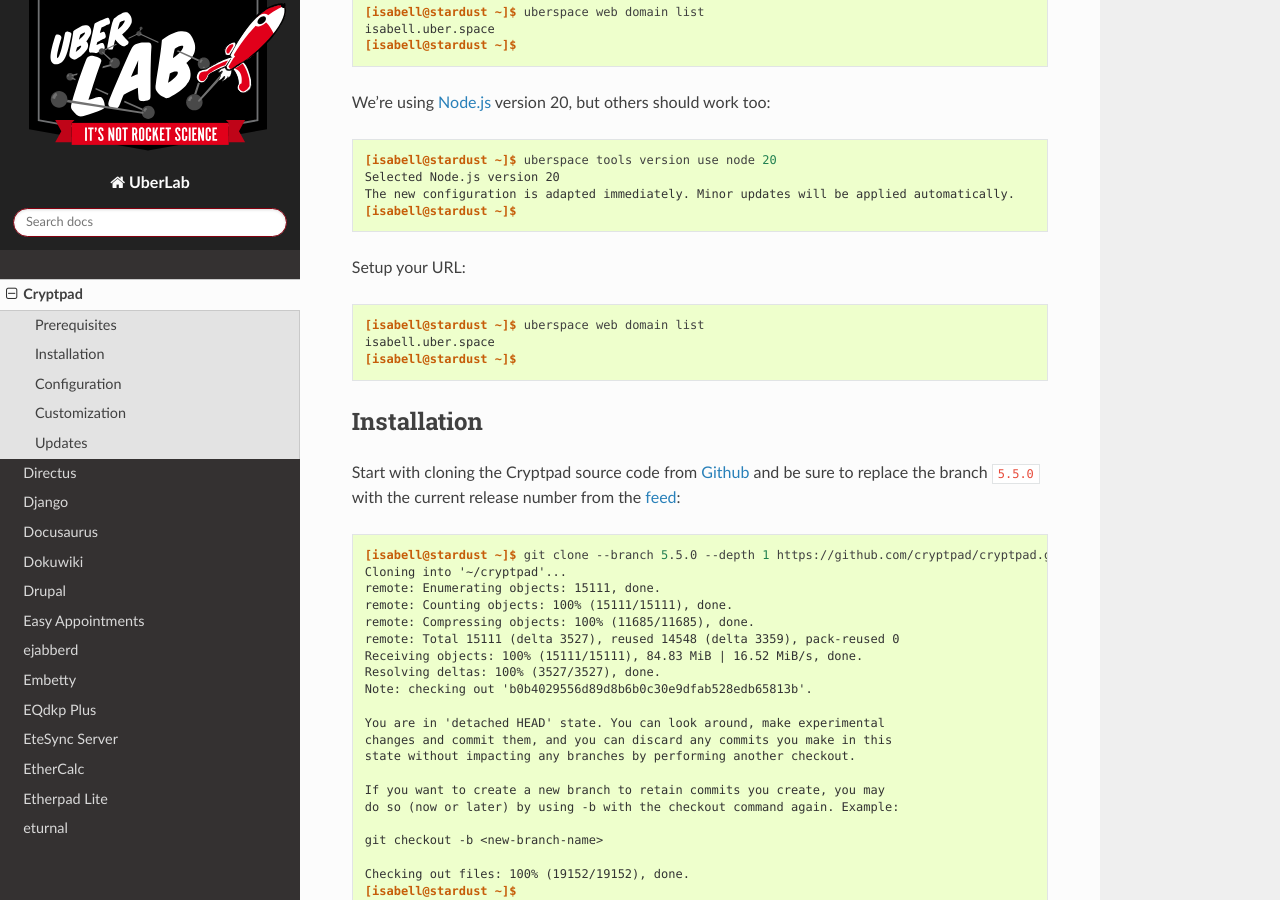
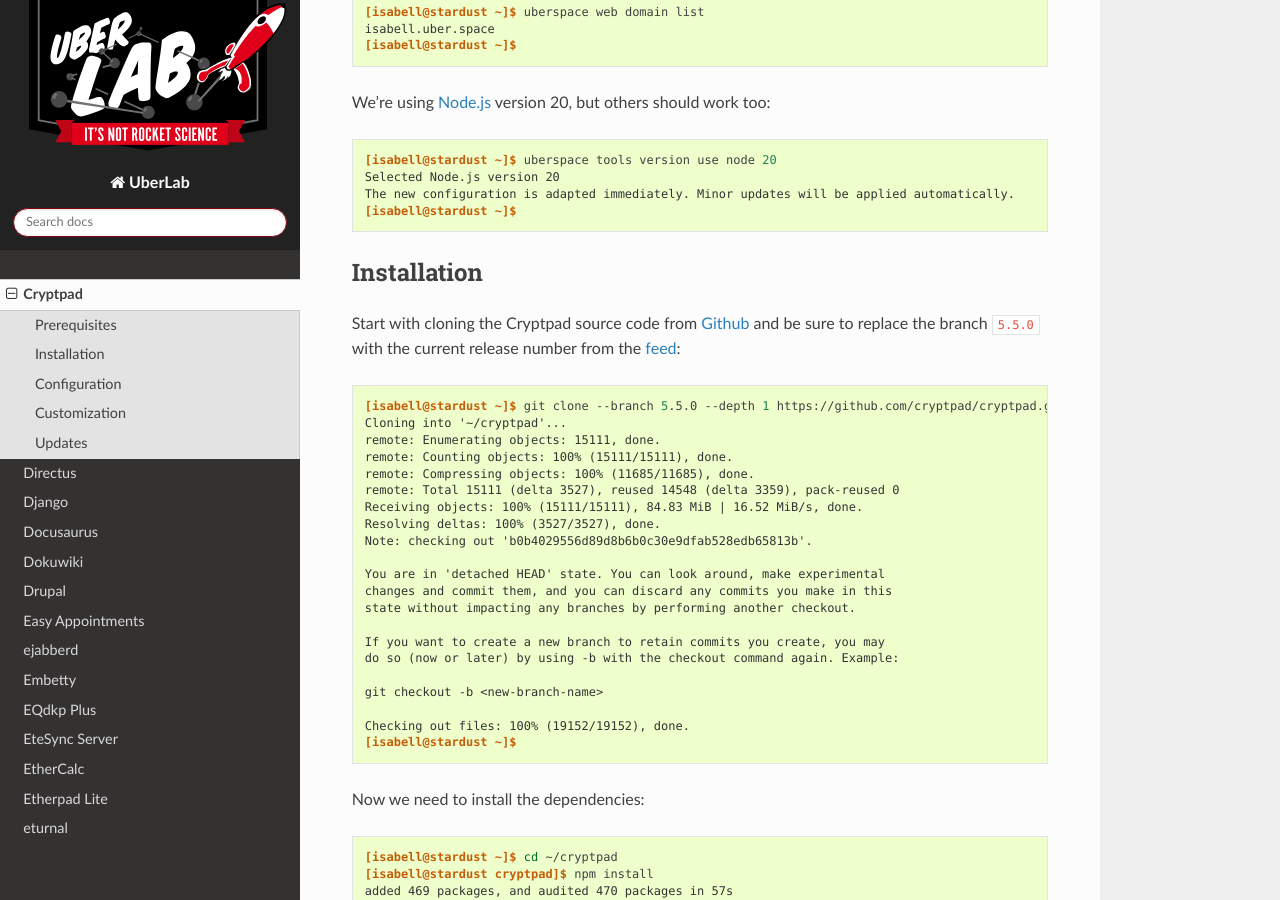
Before and after one commit to Uberspace/lab, a Sphinx documentation site: the page built from source/guide_cryptpad.rst, in a window 1280 px wide and 900 px high, scrolled down 1478 px. Built offline with Sphinx 7.4.7 and the Read the Docs theme 2.0.0, drawn with Linux system fonts in a browser that asks for light colours.

Commit message:
[cryptpad] Remove duplicate domain configuration

```diff
--- a/source/guide_cryptpad.rst
+++ b/source/guide_cryptpad.rst
@@ -45,10 +45,6 @@
   Selected Node.js version 20
   The new configuration is adapted immediately. Minor updates will be applied automatically.
   [isabell@stardust ~]$
-
-Setup your URL:
-
-.. include:: includes/web-domain-list.rst
 
 Installation
 ============
```
